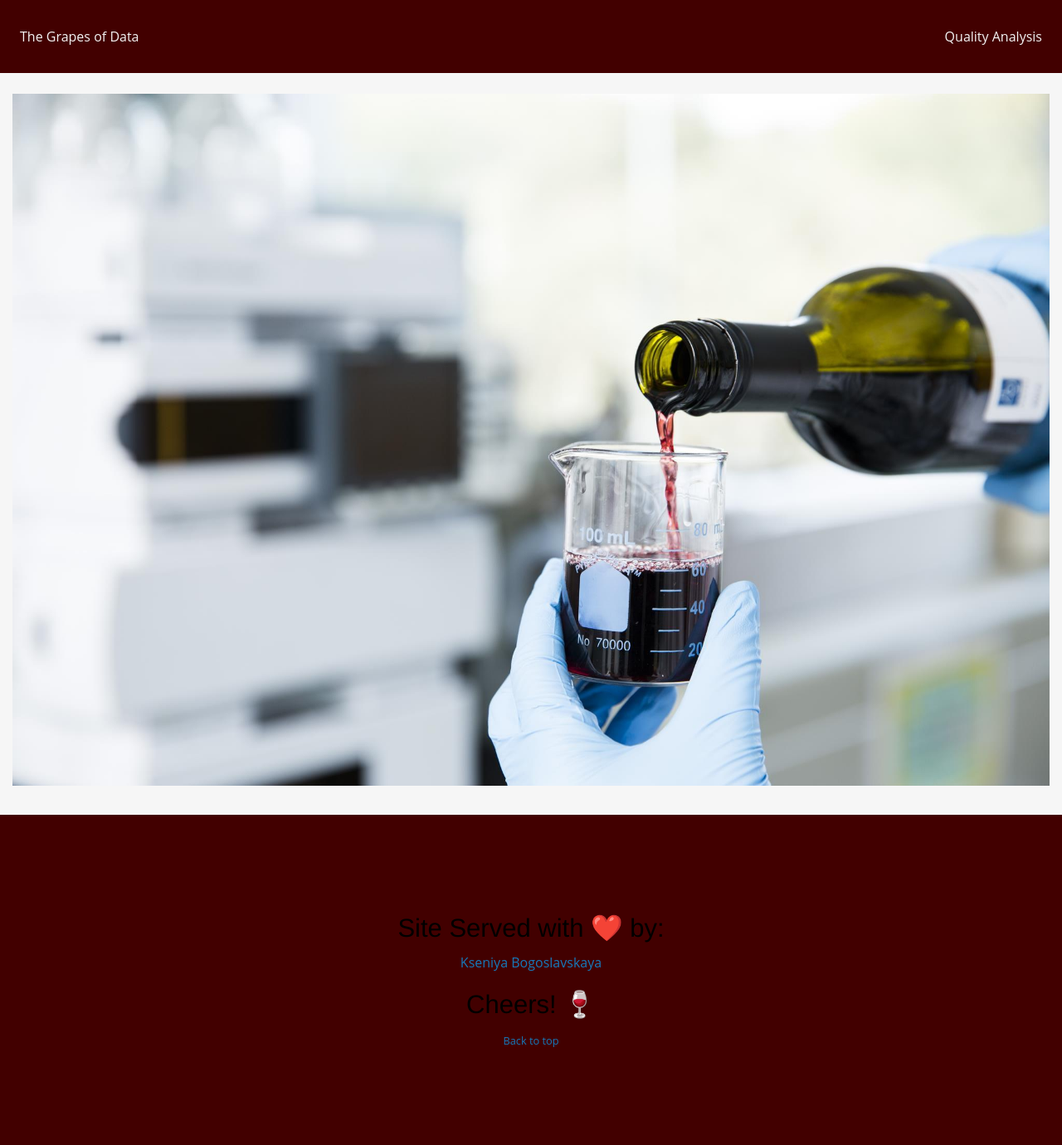
After one commit to ChiqueCode/project_wine_library, a Flask app: page /quality in a window 1280 px wide. The commit adds this page. Shown: the whole page at 83% size. Run offline with Flask 2, Linux system fonts and the light colour scheme; parts of the project's set-up code (start-up, migrations or seed data) failed here and were passed over; some libraries are stand-ins or nearby versions.

Commit message:
✨ Added quality.html and created flask route to the page, uploaded img

```diff
--- a/app.py
+++ b/app.py
@@ -43,6 +43,10 @@ D3 = Base.classes.D3_table
 @app.route("/")
 def index():
     return render_template("index.html")
+
+@app.route("/quality")
+def quality():
+    return render_template("quality.html")
 
 # Route to the data
 @app.route("/data")
--- a/static/js/script.js
+++ b/static/js/script.js
@@ -1213,6 +1213,7 @@ var url = "/d3";
   const marginTop = 120;
 
   // legend svg
+  // TODO: Get rid of the legend
   const legendRectSize = 18;
   const legendSpacing = 8;
 
--- a/templates/index.html
+++ b/templates/index.html
@@ -46,13 +46,12 @@
     <div class="top-bar">
       <div class="top-bar-left">
         <ul class="menu">
-          <!-- <li class="menu-text">Wine Exploration</li> -->
           <li><a href="/">The Grapes of Data</a></li>
         </ul>
       </div>
       <div class="top-bar-right">
         <ul class="menu">
-          <li><a href="/ml">Machine Learning</a></li>
+          <li><a href="/quality">Quality Analysis</a></li>
         </ul>
       </div>
     </div>
--- /dev/null
+++ b/templates/quality.html
@@ -0,0 +1,88 @@
+<!DOCTYPE html>
+<html lang="en-us">
+  <head>
+    <meta charset="UTF-8" />
+    <meta name="viewport" content="width=device-width, initial-scale=1.0" />
+    <title>Wine Library</title>
+    <link
+      rel="stylesheet"
+      href="https://cdn.jsdelivr.net/npm/foundation-sites@6.5.3/dist/css/foundation.min.css"
+      integrity="sha256-xpOKVlYXzQ3P03j397+jWFZLMBXLES3IiryeClgU5og= sha384-gP4DhqyoT9b1vaikoHi9XQ8If7UNLO73JFOOlQV1RATrA7D0O7TjJZifac6NwPps sha512-AKwIib1E+xDeXe0tCgbc9uSvPwVYl6Awj7xl0FoaPFostZHOuDQ1abnDNCYtxL/HWEnVOMrFyf91TDgLPi9pNg=="
+      crossorigin="anonymous"
+    />
+    <!-- Font Awesome Pro kit -->
+    <script src="https://kit.fontawesome.com/8e8325140e.js"></script>
+    <link rel="stylesheet" href="../static/css/style.css" />
+
+    <!-- Leaflet plugins -->
+    <link
+      rel="stylesheet"
+      href="https://unpkg.com/leaflet@1.3.3/dist/leaflet.css"
+      integrity="sha512-Rksm5RenBEKSKFjgI3a41vrjkw4EVPlJ3+OiI65vTjIdo9brlAacEuKOiQ5OFh7cOI1bkDwLqdLw3Zg0cRJAAQ=="
+      crossorigin=""
+    />
+    <script
+      src="https://unpkg.com/leaflet@1.3.3/dist/leaflet.js"
+      integrity="sha512-tAGcCfR4Sc5ZP5ZoVz0quoZDYX5aCtEm/eu1KhSLj2c9eFrylXZknQYmxUssFaVJKvvc0dJQixhGjG2yXWiV9Q=="
+      crossorigin=""
+    ></script>
+
+    <!-- d3 JavaScript -->
+    <script src="https://d3js.org/d3.v4.min.js"></script>
+
+    <!-- Leaflet-Choropleth JavaScript -->
+    <script type="text/javascript" src="static/js/choropleth.js"></script>
+    <link
+      rel="stylesheet"
+      href="https://cdnjs.cloudflare.com/ajax/libs/leaflet/0.6.4/leaflet.ie.css"
+    />
+
+    <!-- Our CSS -->
+    <link rel="stylesheet" type="text/css" href="static/css/style.css" />
+  </head>
+
+  <body>
+    <!-- Start Site navigation -->
+    <div class="top-bar">
+      <div class="top-bar-left">
+        <ul class="menu">
+          <li><a href="/">The Grapes of Data</a></li>
+        </ul>
+      </div>
+      <div class="top-bar-right">
+        <ul class="menu">
+          <li><a href="/quality">Quality Analysis</a></li>
+        </ul>
+      </div>
+    </div>
+    <!-- End Site navigation -->
+
+    <!-- Banner -->
+    <div class="banner-container">
+      <div
+        class="grid-x grid-padding-x grid-padding-y align-middle"
+        id="banner"
+      >
+        <div class="cell large-12 cta-container text-center">
+          <img src="static/images/quality.jpg" alt="Site Banner" />
+        </div>
+      </div>
+    </div>
+  </body>
+  <footer class="grid-x grid-padding-x grid-padding-y align-middle">
+    <div class="cell large-12 text-center">
+      <h3>Site Served with ❤️ by:</h3>
+      <ul class="no-bullet">
+        <li><a href="https://chique.dev/">Kseniya Bogoslavskaya</a></li>
+      </ul>
+
+      <h3>Cheers! 🍷</h3>
+      <small>
+          <a href="#">Back to top</a>
+        </small>
+    </div>
+
+      </p>
+    </div>
+  </footer>
+</html>
```
Also changed, not shown: static/images/quality.jpg (added).
